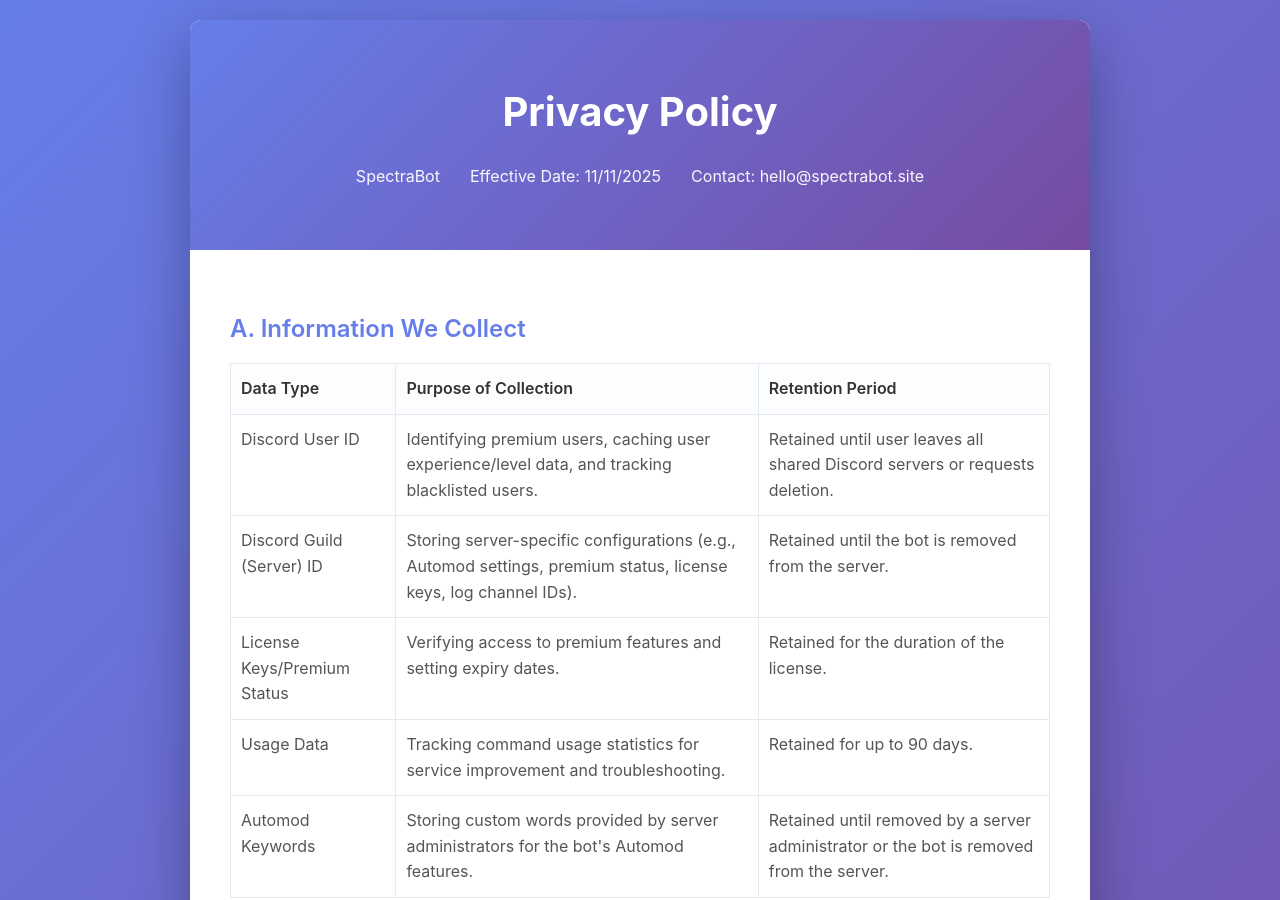
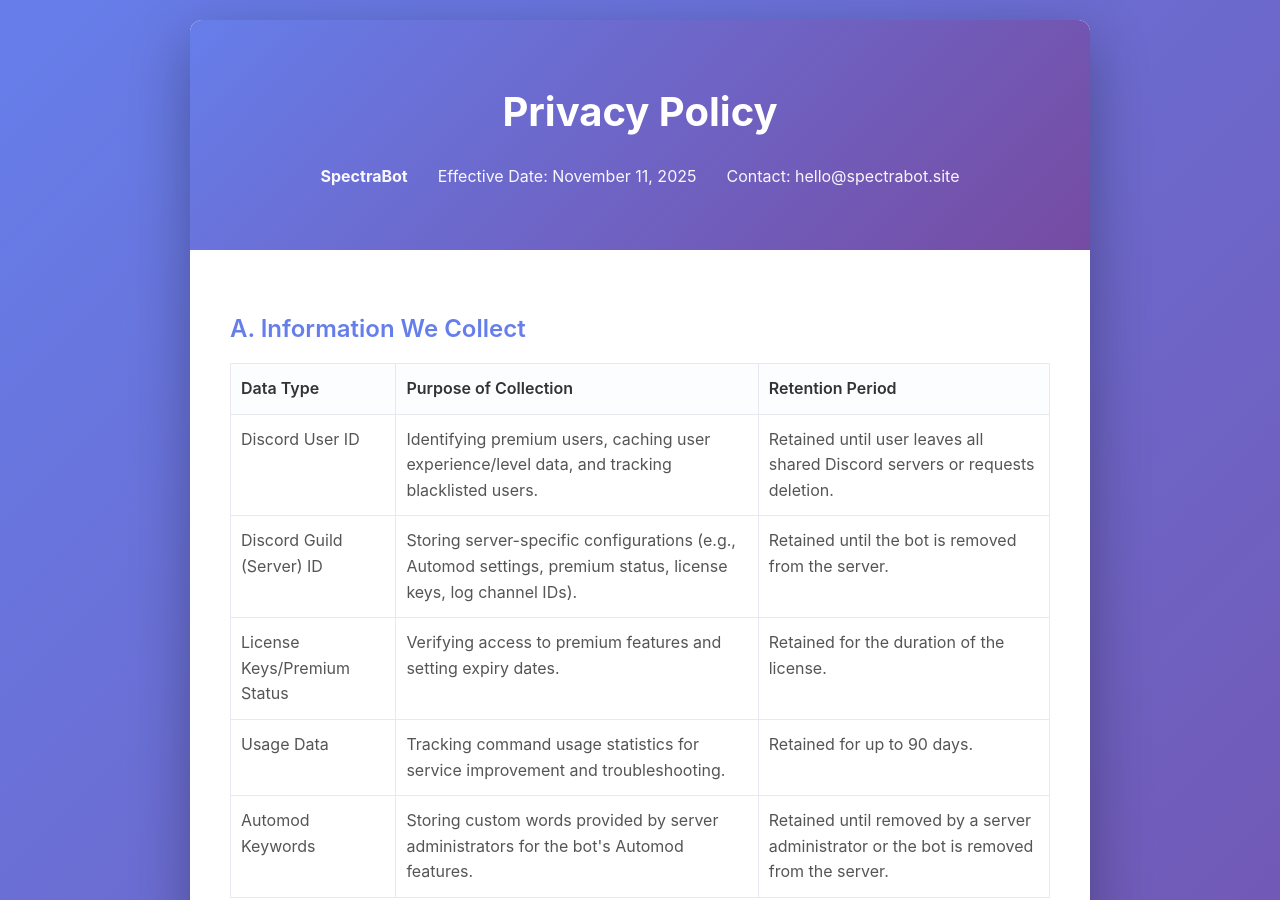
Before and after one commit to evincing/spectrabot-privacy, a plain HTML site: page index.html in a window 1280 px wide. Shown: the top 900 px of the page. Drawn offline with Linux system fonts and the light colour scheme.

Commit message:
Fixed some small cosmetic changes.

```diff
--- a/index.html
+++ b/index.html
@@ -151,8 +151,8 @@
     <header class="header">
       <h1>Privacy Policy</h1>
       <div class="header-meta">
-        <p>SpectraBot</p>
-        <p>Effective Date: 11/11/2025</p>
+        <p><strong>SpectraBot</strong></p>
+        <p>Effective Date: November 11, 2025</p>
         <p>Contact: hello@spectrabot.site</p>
       </div>
     </header>
```
